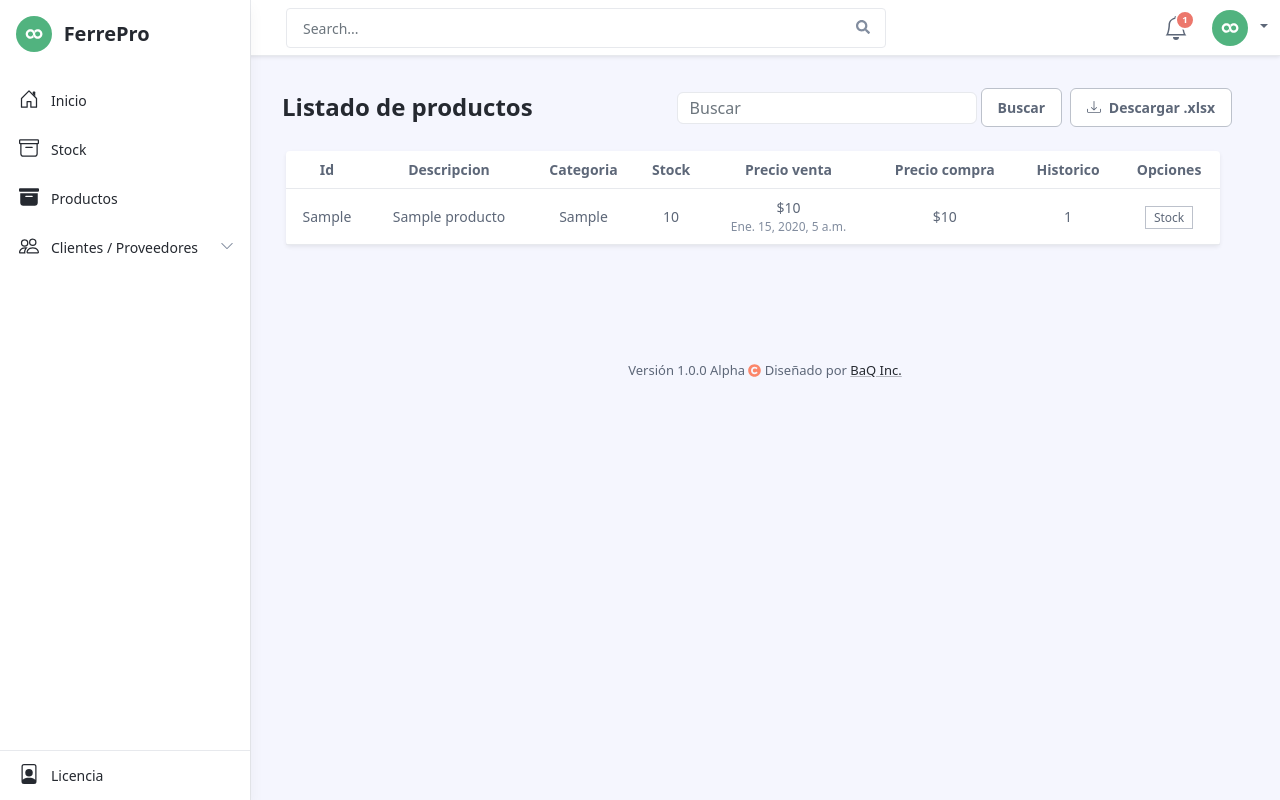
After one commit to brahiamcarmen/FerreApp-Web, a Django app: page /usuarios/listadoproductos in a window 1280 px wide. The commit adds this page. Run offline with Django 3.2, Linux system fonts and the light colour scheme; a user stored in the database is signed in; tables that the repository leaves empty hold one stand-in row (values such as "Sample post"); some libraries are stand-ins or nearby versions.

Commit message:
Version 20

```diff
--- a/Ferre/models.py
+++ b/Ferre/models.py
@@ -89,6 +89,7 @@ class Productos(models.Model):
     PrecioCompra = models.IntegerField(null=True)
     PrecioVenta = models.IntegerField(null=True)
     Historico = models.IntegerField(null=True)
+    Fecha = models.DateTimeField(auto_now=True, null=False)
 
     def __str__(self):
         return "%s %s" % (self.IdProducto, self.NombreProducto)
--- a/usuarios/templates/usuarios/base.html
+++ b/usuarios/templates/usuarios/base.html
@@ -134,6 +134,17 @@
 		                         <span class="nav-link-text">Stock</span>
 					        </a><!--//nav-link-->
 					    </li>
+					    <li class="nav-item">
+					        <!--//Bootstrap Icons: https://icons.getbootstrap.com/ -->
+					        <a class="nav-link" href="{% url 'usuarios:listadoproductos' %}">
+						        <span class="nav-icon">
+									<svg xmlns="http://www.w3.org/2000/svg" width="16" height="16" fill="currentColor" class="bi bi-archive-fill" viewBox="0 0 16 16">
+									  <path d="M12.643 15C13.979 15 15 13.845 15 12.5V5H1v7.5C1 13.845 2.021 15 3.357 15h9.286zM5.5 7h5a.5.5 0 0 1 0 1h-5a.5.5 0 0 1 0-1zM.8 1a.8.8 0 0 0-.8.8V3a.8.8 0 0 0 .8.8h14.4A.8.8 0 0 0 16 3V1.8a.8.8 0 0 0-.8-.8H.8z"/>
+									</svg>
+						         </span>
+		                         <span class="nav-link-text">Productos</span>
+					        </a><!--//nav-link-->
+					    </li>
 					    <li class="nav-item has-submenu">
 					        <!--//Bootstrap Icons: https://icons.getbootstrap.com/ -->
 					        <a class="nav-link submenu-toggle" href="#" data-bs-toggle="collapse" data-bs-target="#submenu-1" aria-expanded="false" aria-controls="submenu-1">
--- a/usuarios/templates/usuarios/inicio.html
+++ b/usuarios/templates/usuarios/inicio.html
@@ -40,8 +40,8 @@
         <div class="app-card app-card-stat shadow-sm h-100">
             <div class="app-card-body p-3 p-lg-4">
                 <h4 class="stats-type mb-1">Stock</h4>
-                <div class="stats-figure">0</div>
-                <div class="stats-meta">Disponible</div>
+                <div class="stats-figure">{{cantstock}}</div>
+                <div class="stats-meta">Productos disponibles</div>
             </div><!--//app-card-body-->
             <a class="app-card-link-mask" href="#"></a>
         </div><!--//app-card-->
@@ -132,7 +132,7 @@
                 </div>
             </div><!--//app-card-body-->
             <div class="app-card-footer p-4 mt-auto">
-                <a class="btn app-btn-secondary" href="{% url 'usuarios:agregarcliente' %}">Agregar producto</a>
+                <a class="btn app-btn-secondary" href="{% url 'usuarios:agregarproducto' %}">Agregar producto</a>
                 <a class="btn app-btn-secondary" href="{% url 'usuarios:agregarproveedor' %}">Agregar Stock</a>
             </div><!--//app-card-footer-->
         </div><!--//app-card-->
--- /dev/null
+++ b/usuarios/templates/usuarios/listadoproductos.html
@@ -0,0 +1,85 @@
+{% extends 'usuarios/base.html' %}
+{% load static %}
+{% block styles %}
+{% endblock %}
+{% load humanize %}
+{%block title %} <title>LP</title> {%endblock%}
+{% block content %}
+{% include 'usuarios/alerts.html' %}
+<!-- Titulo -->
+<div class="row g-4 mb-4">
+    <div class="row g-3 mb-4 align-items-center justify-content-between">
+        <div class="col-auto">
+            <h1 class="app-page-title mb-0">Listado de productos</h1>
+        </div>
+        <div class="col-auto">
+            <div class="page-utilities">
+                <div class="row g-2 justify-content-start justify-content-md-end align-items-center">
+                    <div class="col-auto">
+                        <form class="table-search-form row gx-1 align-items-center">
+                            <div class="col-auto">
+                                <input type="text" id="search-orders" name="searchorders" class="form-control search-orders" placeholder="Buscar">
+                            </div>
+                            <div class="col-auto">
+                                <button type="submit" class="btn app-btn-secondary">Buscar</button>
+                            </div>
+                        </form>
+                    </div><!--//col-->
+                    <div class="col-auto">
+                        <a class="btn app-btn-secondary" href="#">
+                            <svg width="1em" height="1em" viewBox="0 0 16 16" class="bi bi-download me-1" fill="currentColor" xmlns="http://www.w3.org/2000/svg">
+                                <path fill-rule="evenodd" d="M.5 9.9a.5.5 0 0 1 .5.5v2.5a1 1 0 0 0 1 1h12a1 1 0 0 0 1-1v-2.5a.5.5 0 0 1 1 0v2.5a2 2 0 0 1-2 2H2a2 2 0 0 1-2-2v-2.5a.5.5 0 0 1 .5-.5z"/>
+                                <path fill-rule="evenodd" d="M7.646 11.854a.5.5 0 0 0 .708 0l3-3a.5.5 0 0 0-.708-.708L8.5 10.293V1.5a.5.5 0 0 0-1 0v8.793L5.354 8.146a.5.5 0 1 0-.708.708l3 3z"/>
+                            </svg>
+                            Descargar .xlsx
+                        </a>
+                    </div>
+                </div><!--//row-->
+            </div><!--//table-utilities-->
+        </div><!--//col-auto-->
+    </div><!--//row-->
+    <div class="row">
+        <div class="tab-content" id="orders-table-tab-content">
+            <div class="tab-pane fade show active" id="orders-all" role="tabpanel" aria-labelledby="orders-all-tab">
+                <div class="app-card app-card-orders-table shadow-sm mb-5">
+                    <div class="app-card-body">
+                        <div class="table-responsive">
+                            <table class="table app-table-hover mb-0 text-center">
+                                <thead>
+                                    <tr>
+                                        <th class="cell">Id</th>
+                                        <th class="cell">Descripcion</th>
+                                        <th class="cell">Categoria</th>
+                                        <th class="cell">Stock</th>
+                                        <th class="cell">Precio venta</th>
+                                        <th class="cell">Precio compra</th>
+                                        <th class="cell">Historico</th>
+                                        <th class="cell">Opciones</th>
+                                    </tr>
+                                </thead>
+                                <tbody>
+                                    {% for producto in productos %}
+                                    <tr>
+                                        <td class="cell">{{producto.IdProducto|intcomma}}</td>
+                                        <td class="cell">{{producto.NombreProducto}}</td>
+                                        <td class="cell">{{producto.Categoria}}</td>
+                                        <td class="cell">{{producto.Stock}}</td>
+                                        <td class="cell"><span>${{producto.PrecioVenta|intcomma}}</span><span class="note">{{producto.Fecha}}</span></td>
+                                        <td class="cell">${{producto.PrecioCompra|intcomma}}</td>
+                                        <td class="cell">{{producto.Historico}}</td>
+                                        <td class="cell"><a class="btn-sm app-btn-secondary" href="">Stock</a></td>
+                                    </tr>
+                                    {% endfor %}
+                                </tbody>
+                            </table>
+                        </div>
+                    </div>
+                </div>
+            </div>
+        </div>
+    </div>
+</div><!--//row-->
+{% endblock %}
+{% block scripts %}
+
+{% endblock %}
--- a/usuarios/urls.py
+++ b/usuarios/urls.py
@@ -1,6 +1,6 @@
 from django.conf.urls import url
 from usuarios.views import Inicio, ListaClientes, AgregarClientes, ListaProveedores,\
-    ModificarClientes,Agregarproveedor, VerCliente, VerProveedor, ModificarProveedor
+    ModificarClientes,Agregarproveedor, VerCliente, VerProveedor, ModificarProveedor, ListaProductos, AgregarProducto
 
 urlpatterns = [
     url(r'^inicio/', Inicio.as_view(), name='inicio'),
@@ -12,4 +12,6 @@ urlpatterns = [
     url(r'verproveedor/(?P<Idproveedor>\w+)', VerProveedor.as_view(), name='verproveedor'),
     url(r'modificarcliente/(?P<identificador>\w+)', ModificarClientes.as_view(), name='modificarcliente'),
     url(r'modificarproveedor/(?P<identificador>\w+)', ModificarProveedor.as_view(), name='modificarproveedor'),
+    url(r'listadoproductos', ListaProductos.as_view(), name='listadoproductos'),
+    url(r'agregarproducto', AgregarProducto.as_view(), name='agregarproducto'),
 ]
--- a/usuarios/views.py
+++ b/usuarios/views.py
@@ -10,8 +10,8 @@ from django.http import HttpResponseRedirect
 from django.urls import reverse
 import speedtest
 from django.contrib import auth
-from Ferre.models import Usuario, Clientes, Proveedor
-from Ferre.forms import AddClientes, AddProveedor, UpdateClientes, UpdateProveedor
+from Ferre.models import Usuario, Clientes, Proveedor, Productos
+from Ferre.forms import AddClientes, AddProveedor, UpdateClientes, UpdateProveedor, AddProductos
 
 class Inicio(LoginRequiredMixin, View):
     login_url = '/'
@@ -24,8 +24,14 @@ class Inicio(LoginRequiredMixin, View):
             version = open('static/serial/Version.txt', 'r')
             versionp = version.read()
             datos = Usuario.objects.get(usuid=request.user.pk)
+            stock = Productos.objects.all()
+
+            cantstock = 0
+            for i in stock:
+                cantstock += i.Stock
+
             return render(request,
-                          self.template_name,{'proyecto': proyectov,'version':versionp},
+                          self.template_name,{'proyecto': proyectov,'version':versionp, 'cantstock':cantstock},
                             )
         except Usuario.DoesNotExist:
             return render(request, "pages-404.html")
@@ -277,3 +283,58 @@ class ModificarProveedor(LoginRequiredMixin, View):
 
         except Usuario.DoesNotExist:
             return render(request, "pages-404.html")
+
+class ListaProductos(LoginRequiredMixin, View):
+    login_url = '/'
+    template_name = 'usuarios/listadoproductos.html'
+
+    def get(self, request):
+        try:
+            nombre = open('static/serial/NombreProyecto.txt', 'r')
+            proyectov = nombre.read()
+            version = open('static/serial/Version.txt', 'r')
+            versionp = version.read()
+
+            datos = Usuario.objects.get(usuid=request.user.pk)
+            productos = Productos.objects.all()
+            return render(request,
+                          self.template_name,{'proyecto': proyectov,'version':versionp,'productos':productos}
+                            )
+        except Usuario.DoesNotExist:
+            return render(request, "pages-404.html")
+
+
+class AgregarProducto(LoginRequiredMixin, View):
+    login_url = '/'
+    template_name = 'usuarios/agregarproducto.html'
+    form = AddProductos
+
+    def get(self, request):
+        try:
+            nombre = open('static/serial/NombreProyecto.txt', 'r')
+            proyectov = nombre.read()
+            version = open('static/serial/Version.txt', 'r')
+            versionp = version.read()
+            datos = Usuario.objects.get(usuid=request.user.pk)
+            form = self.form
+            return render(request,
+                          self.template_name,{'proyecto': proyectov,'version':versionp,'formularioproductos':form,}
+                            )
+        except Usuario.DoesNotExist:
+            return render(request, "pages-404.html")
+
+    def post(self, request):
+        try:
+            datos = Usuario.objects.get(usuid=request.user.pk)
+            form = self.form(request.user, request.POST)
+            if form.is_valid():
+                form.save()
+                messages.add_message(request, messages.INFO, 'El producto se agrego correctamente')
+                return HttpResponseRedirect(reverse('usuarios:inicio'))
+
+            else:
+                messages.add_message(request, messages.ERROR, 'No se pudo agregar el producto')
+                return HttpResponseRedirect(reverse('usuarios:inicio'))
+
+        except Usuario.DoesNotExist:
+            return render(request, "pages-404.html")
```
Also changed, not shown: Ferre/forms.py (+22 -1 lines), usuarios/templates/usuarios/agregarproducto.html (added, +36 -0 lines), Ferre/migrations/0020_productos_fecha.py (added).
